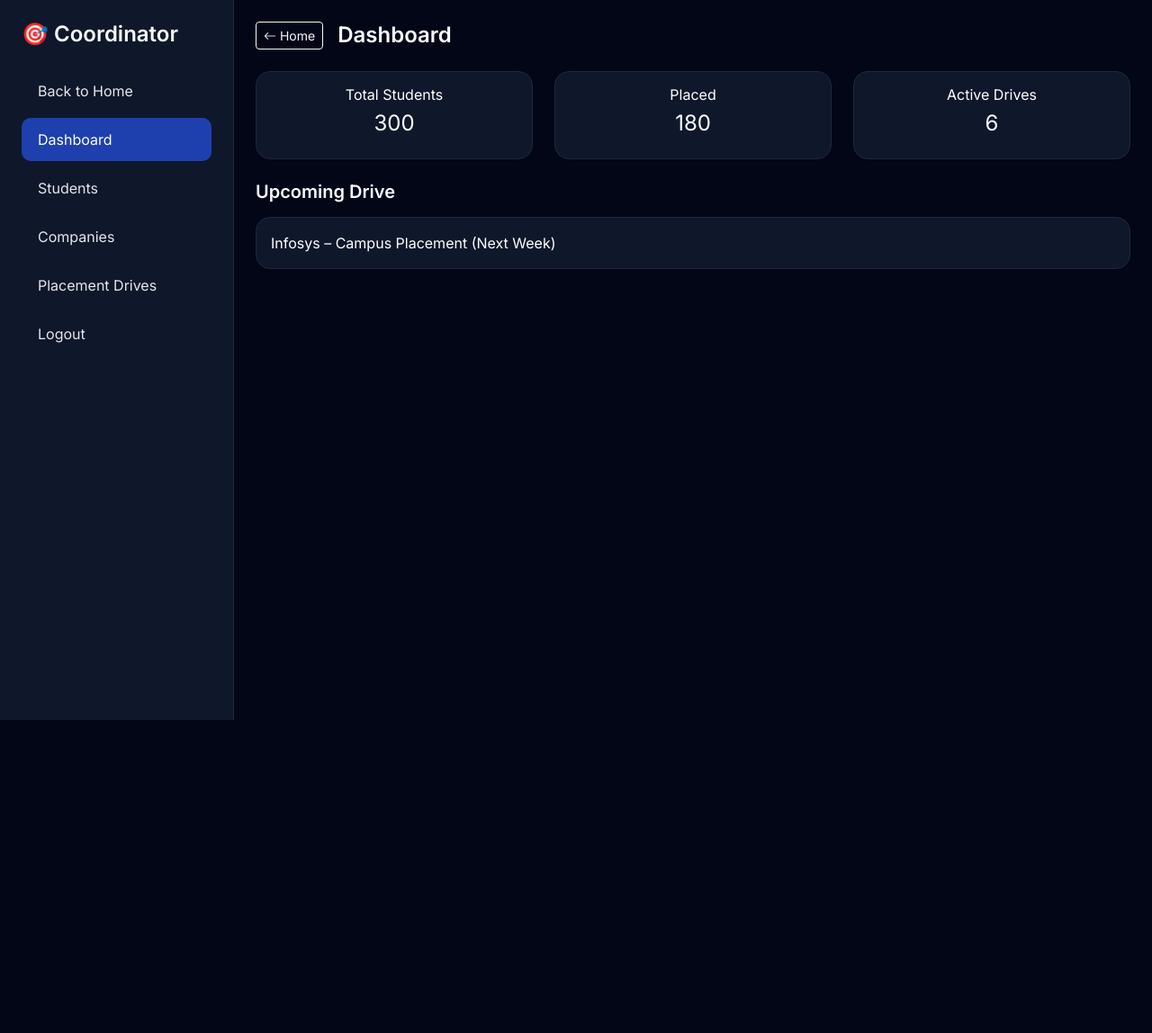
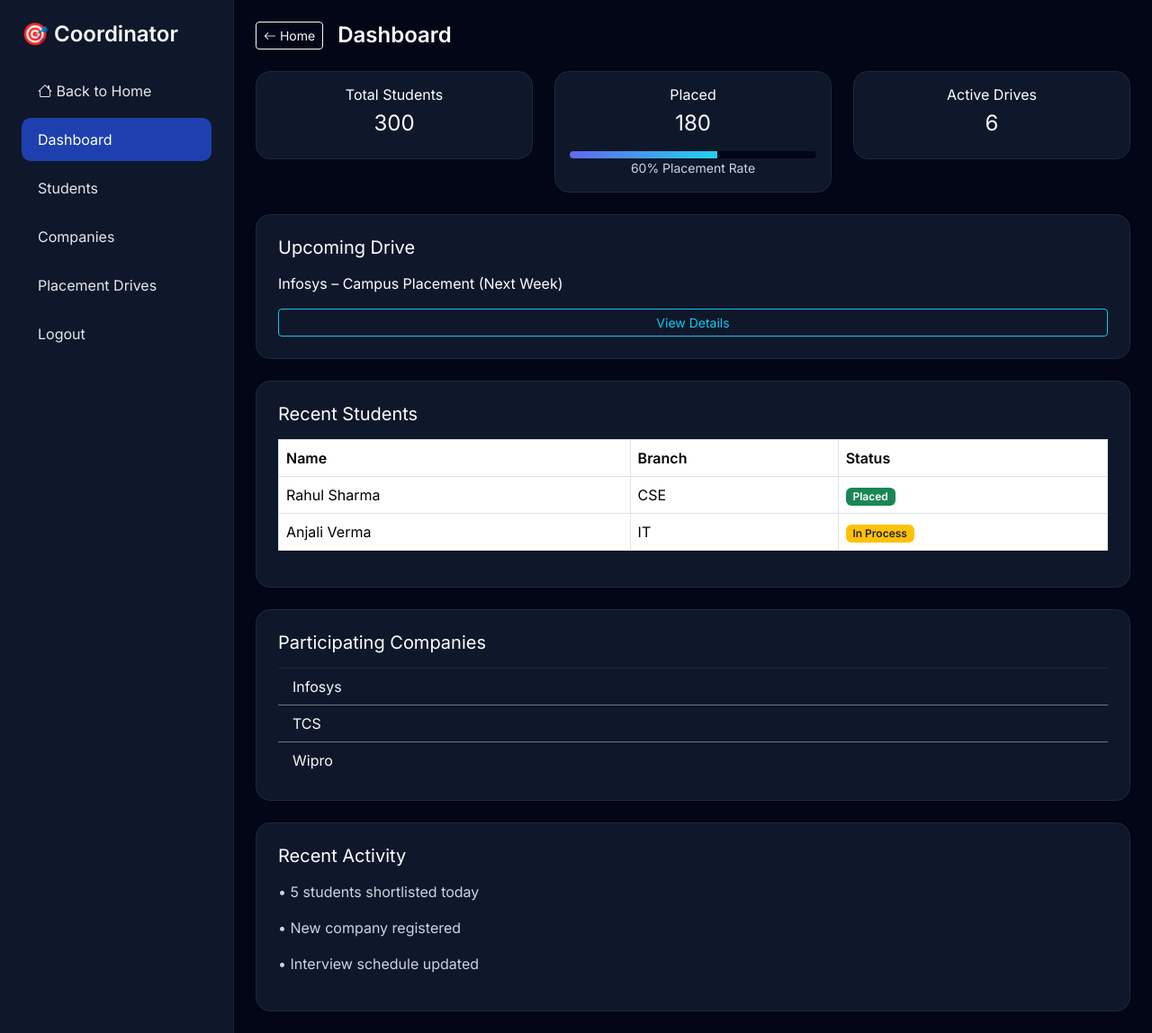
Before and after one commit to AadilDiwan107/diya-s_project, a plain HTML site: page coordinator.html in a window 1280 px wide. Shown: the whole page at 90% size. Before the commit the page ends 800 px from the top, so only its background shows below. Drawn offline with nearby package versions, Linux system fonts and the light colour scheme.

Commit message:
Update coordinator.html

```diff
--- a/coordinator.html
+++ b/coordinator.html
@@ -16,6 +16,10 @@
 .sidebar a:hover,.sidebar a.active{background:#1e40af;color:#fff;}
 .card{background:#0f172a;border:1px solid #1e293b;border-radius:16px;color:#fff;}
 .text-muted{color:#cbd5e1!important;}
+.table{color:#fff;}
+.table thead{background:#1e293b;}
+.progress{height:8px;background:#020617;}
+.progress-bar{background:linear-gradient(135deg,#6366f1,#22d3ee);}
 @media(max-width:768px){
 .sidebar{position:fixed;left:-260px;top:0;z-index:1000;transition:.3s}
 .sidebar.show{left:0}
@@ -26,9 +30,10 @@
 <body>
 <div class="d-flex">
 
+<!-- SIDEBAR -->
 <div class="sidebar p-4" id="sidebar">
   <h4 class="fw-bold mb-4">🎯 Coordinator</h4>
-  <a href="index.html">Back to Home</a>
+  <a href="index.html"><i class="bi bi-house"></i> Back to Home</a>
   <a class="active" href="#">Dashboard</a>
   <a href="#">Students</a>
   <a href="#">Companies</a>
@@ -36,8 +41,10 @@
   <a href="login.html">Logout</a>
 </div>
 
+<!-- MAIN -->
 <div class="flex-grow-1 p-4">
 
+<!-- TOP BAR -->
 <div class="d-flex align-items-center gap-3 mb-4">
   <button class="btn btn-outline-info d-md-none" onclick="toggleSidebar()">
     <i class="bi bi-list"></i>
@@ -48,6 +55,7 @@
   <h4 class="fw-bold mb-0">Dashboard</h4>
 </div>
 
+<!-- STATS -->
 <div class="row g-4 mb-4">
   <div class="col-md-4 col-6">
     <div class="card p-3 text-center">
@@ -55,12 +63,18 @@
       <h4>300</h4>
     </div>
   </div>
+
   <div class="col-md-4 col-6">
     <div class="card p-3 text-center">
       <h6>Placed</h6>
       <h4>180</h4>
+      <div class="progress mt-2">
+        <div class="progress-bar" style="width:60%"></div>
+      </div>
+      <small class="text-muted">60% Placement Rate</small>
     </div>
   </div>
+
   <div class="col-md-4 col-6">
     <div class="card p-3 text-center">
       <h6>Active Drives</h6>
@@ -69,9 +83,57 @@
   </div>
 </div>
 
-<h5 class="fw-semibold mb-3">Upcoming Drive</h5>
-<div class="card p-3">
-  Infosys – Campus Placement (Next Week)
+<!-- UPCOMING DRIVE -->
+<div class="card p-4 mb-4">
+  <h5 class="mb-3">Upcoming Drive</h5>
+  <p>Infosys – Campus Placement (Next Week)</p>
+  <button class="btn btn-sm btn-outline-info">View Details</button>
+</div>
+
+<!-- STUDENT LIST -->
+<div class="card p-4 mb-4">
+  <h5 class="mb-3">Recent Students</h5>
+  <div class="table-responsive">
+    <table class="table table-bordered align-middle">
+      <thead>
+        <tr>
+          <th>Name</th>
+          <th>Branch</th>
+          <th>Status</th>
+        </tr>
+      </thead>
+      <tbody>
+        <tr>
+          <td>Rahul Sharma</td>
+          <td>CSE</td>
+          <td><span class="badge bg-success">Placed</span></td>
+        </tr>
+        <tr>
+          <td>Anjali Verma</td>
+          <td>IT</td>
+          <td><span class="badge bg-warning text-dark">In Process</span></td>
+        </tr>
+      </tbody>
+    </table>
+  </div>
+</div>
+
+<!-- COMPANIES -->
+<div class="card p-4 mb-4">
+  <h5 class="mb-3">Participating Companies</h5>
+  <ul class="list-group list-group-flush">
+    <li class="list-group-item bg-transparent text-light border-secondary">Infosys</li>
+    <li class="list-group-item bg-transparent text-light border-secondary">TCS</li>
+    <li class="list-group-item bg-transparent text-light border-secondary">Wipro</li>
+  </ul>
+</div>
+
+<!-- RECENT ACTIVITY -->
+<div class="card p-4">
+  <h5 class="mb-3">Recent Activity</h5>
+  <p class="text-muted">• 5 students shortlisted today</p>
+  <p class="text-muted">• New company registered</p>
+  <p class="text-muted">• Interview schedule updated</p>
 </div>
 
 </div>
@@ -82,5 +144,6 @@
   document.getElementById("sidebar").classList.toggle("show");
 }
 </script>
+
 </body>
 </html>
```
